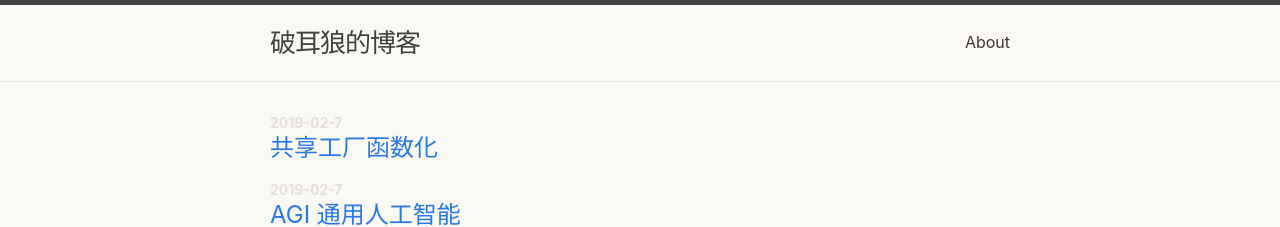
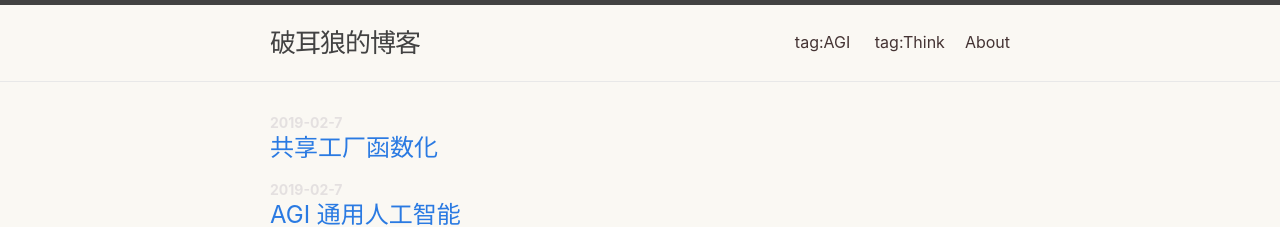
Before and after one commit to moketao/blog, a Jekyll site: the page built from index.md, in a window 1280 px wide. Shown: the top 227 px of the page. Built offline with Jekyll 4.4.1, drawn with Linux system fonts in a browser that asks for light colours.

Commit message:
Update header.html

```diff
--- a/_includes/header.html
+++ b/_includes/header.html
@@ -17,6 +17,8 @@
         </label>
 
         <div class="trigger">
+          <a class="page-link" href="/tags/agi/">tag:AGI</a>
+          <a class="page-link" href="/tags/think/">tag:Think</a>
           {%- for path in page_paths -%}
             {%- assign my_page = site.pages | where: "path", path | first -%}
             {%- if my_page.title -%}
```
